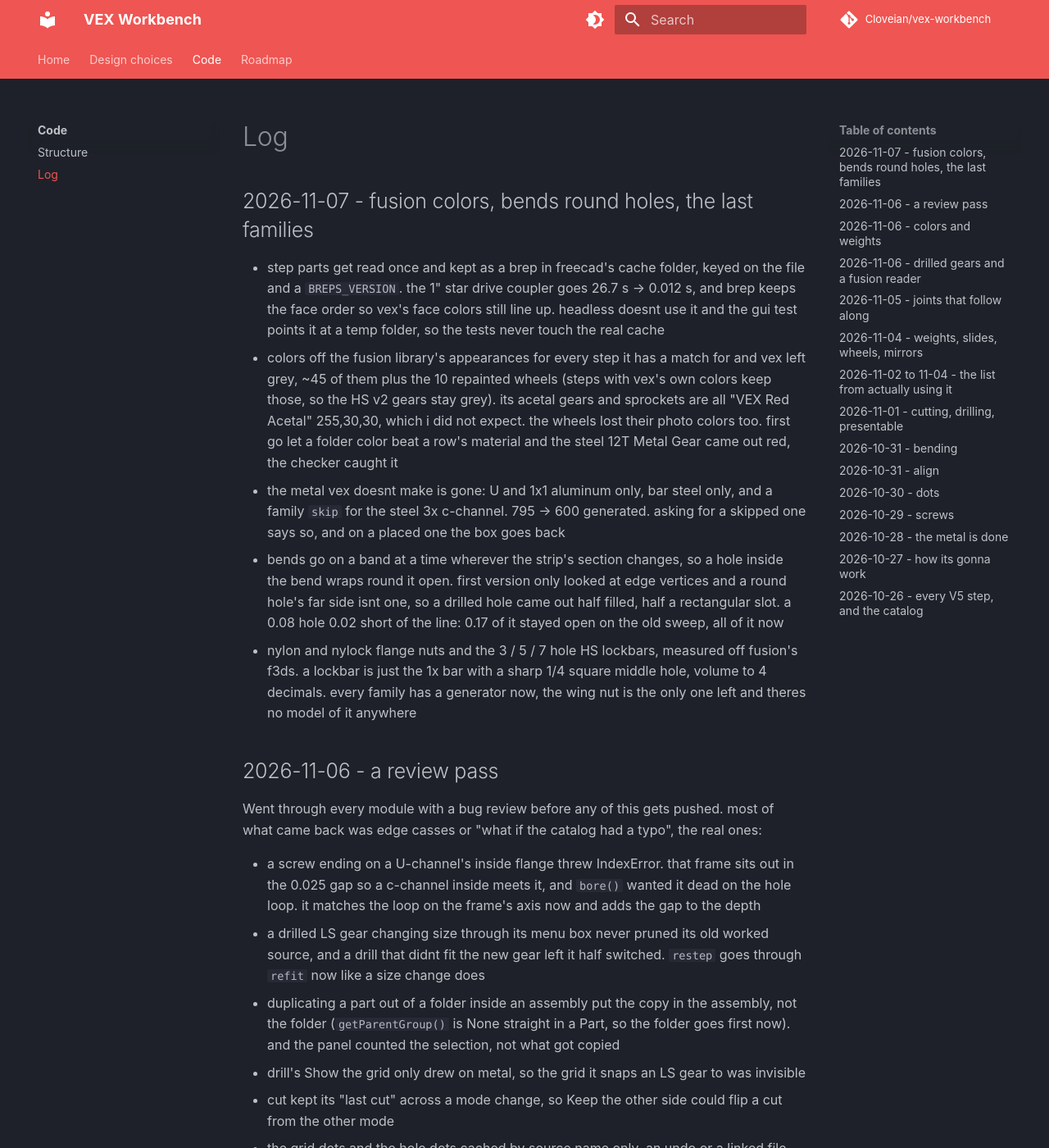
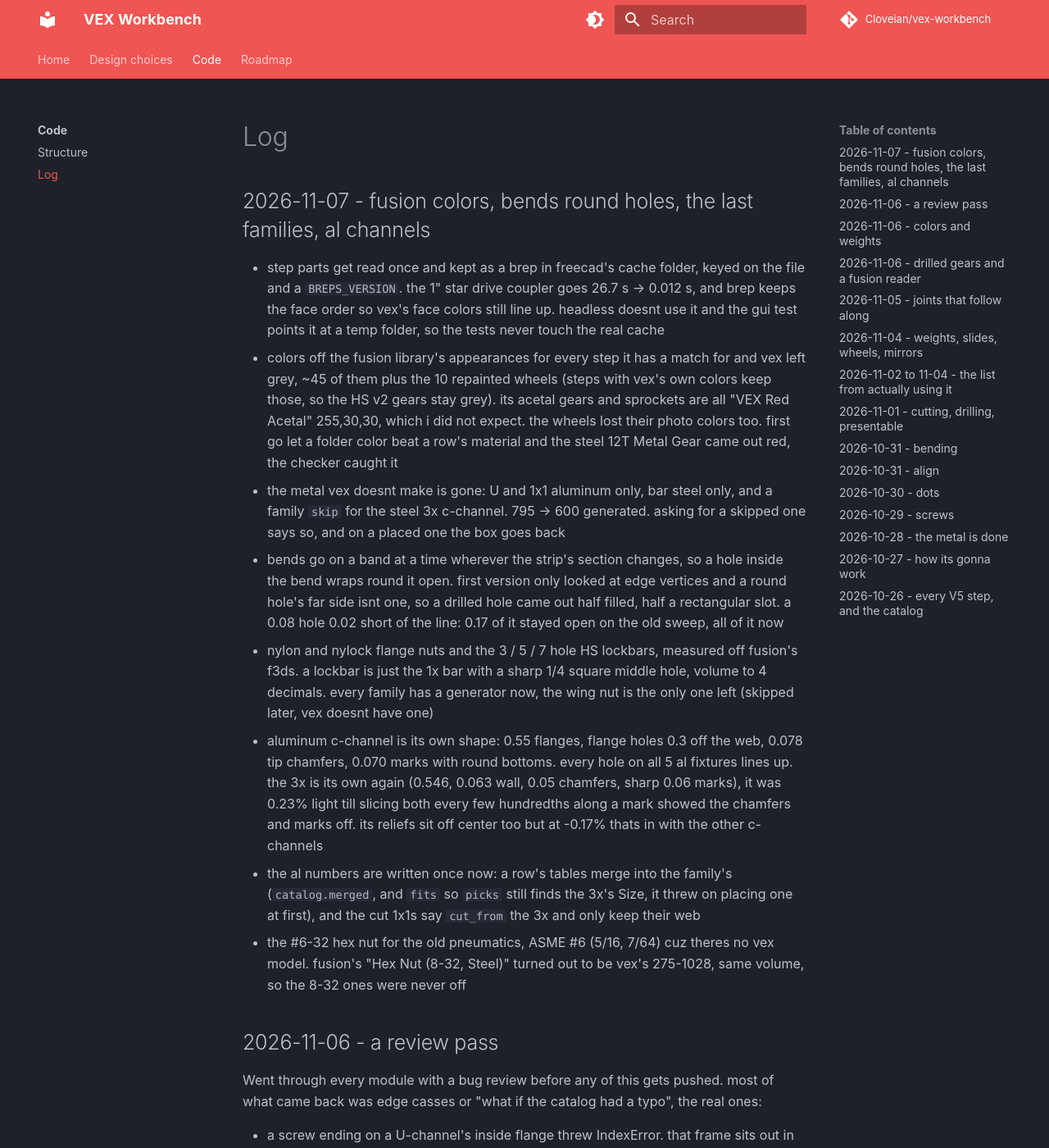
Before and after one commit to Cloveian/vex-workbench, an MkDocs documentation site: the page built from docs/code/log.md, in a window 1280 px wide and 1400 px high. Shown: the whole window at 82% size. Built offline with MkDocs 1.6.1 and Material for MkDocs 9.7.7, drawn with Linux system fonts in a browser that asks for light colours; comment, search, counter and statistics services are not loaded; some of the changed text lies outside the part shown.

Commit message:
log catches up on the al channels and the other hex nut

```diff
--- a/docs/code/log.md
+++ b/docs/code/log.md
@@ -1,12 +1,15 @@
 # Log
 
-## 2026-11-07 - fusion colors, bends round holes, the last families
+## 2026-11-07 - fusion colors, bends round holes, the last families, al channels
 
 - step parts get read once and kept as a brep in freecad's cache folder, keyed on the file and a `BREPS_VERSION`. the 1" star drive coupler goes 26.7 s -> 0.012 s, and brep keeps the face order so vex's face colors still line up. headless doesnt use it and the gui test points it at a temp folder, so the tests never touch the real cache
 - colors off the fusion library's appearances for every step it has a match for and vex left grey, ~45 of them plus the 10 repainted wheels (steps with vex's own colors keep those, so the HS v2 gears stay grey). its acetal gears and sprockets are all "VEX Red Acetal" 255,30,30, which i did not expect. the wheels lost their photo colors too. first go let a folder color beat a row's material and the steel 12T Metal Gear came out red, the checker caught it
 - the metal vex doesnt make is gone: U and 1x1 aluminum only, bar steel only, and a family `skip` for the steel 3x c-channel. 795 -> 600 generated. asking for a skipped one says so, and on a placed one the box goes back
 - bends go on a band at a time wherever the strip's section changes, so a hole inside the bend wraps round it open. first version only looked at edge vertices and a round hole's far side isnt one, so a drilled hole came out half filled, half a rectangular slot. a 0.08 hole 0.02 short of the line: 0.17 of it stayed open on the old sweep, all of it now
-- nylon and nylock flange nuts and the 3 / 5 / 7 hole HS lockbars, measured off fusion's f3ds. a lockbar is just the 1x bar with a sharp 1/4 square middle hole, volume to 4 decimals. every family has a generator now, the wing nut is the only one left and theres no model of it anywhere
+- nylon and nylock flange nuts and the 3 / 5 / 7 hole HS lockbars, measured off fusion's f3ds. a lockbar is just the 1x bar with a sharp 1/4 square middle hole, volume to 4 decimals. every family has a generator now, the wing nut is the only one left (skipped later, vex doesnt have one)
+- aluminum c-channel is its own shape: 0.55 flanges, flange holes 0.3 off the web, 0.078 tip chamfers, 0.070 marks with round bottoms. every hole on all 5 al fixtures lines up. the 3x is its own again (0.546, 0.063 wall, 0.05 chamfers, sharp 0.06 marks), it was 0.23% light till slicing both every few hundredths along a mark showed the chamfers and marks off. its reliefs sit off center too but at -0.17% thats in with the other c-channels
+- the al numbers are written once now: a row's tables merge into the family's (`catalog.merged`, and `fits` so `picks` still finds the 3x's Size, it threw on placing one at first), and the cut 1x1s say `cut_from` the 3x and only keep their web
+- the #6-32 hex nut for the old pneumatics, ASME #6 (5/16, 7/64) cuz theres no vex model. fusion's "Hex Nut (8-32, Steel)" turned out to be vex's 275-1028, same volume, so the 8-32 ones were never off
 
 ## 2026-11-06 - a review pass
 
@@ -190,7 +193,7 @@
 	- the 2x c-channel and the 2x2 / 3x3 angles have a staggered row down the middle (that 104 = 35\*2 + 34 from yesterday), the 3x and 5x channels dont
 	- plates have 0.127 diamonds on every grid point, the edge ones are the notches. the bar has the notches too but smaller (0.0798 deep), and its 0.056 thick
 	- notches every 5 holes on the free edges *and* through the bends, little count marks. not in yet
-- vs vex: plates 0.00%, bar -0.01%, angles and the 2x channel have every hole right and are +0.5 to +1.1% heavy till the count marks are in. the al channel steps are a different shape (0.55 tall, flange holes 0.3, the 5x ones flare to 2.545) so theyre just reported. and vex's 5x steel channels have the web holes 0.24 from one side, ours are centered
+- vs vex: plates 0.00%, bar -0.01%, angles and the 2x channel have every hole right and are +0.5 to +1.1% heavy till the count marks are in. the al channel steps are a different shape (0.55 tall, flange holes 0.3, ~~the 5x ones flare to 2.545~~ plain BoundBox lying, its 2.5) so theyre just reported. and vex's 5x steel channels have the web holes 0.24 from one side, ours are centered
 - count marks are in on the free edges, and the tip chamfers on the cut ends (0.064 on the steel channel, 0.09 on the angles). angles are +0.26 to +0.78% now, the 2x steel channel +0.84%. whats left is the bend reliefs at the count marks, a 0.0898 x 0.0798 diamond wrapped round the inside of the bend, so helicoid sides. *bleh*
 - parts can go in a document now. a VEX parts dock (families up top, greyed out till they have a generator, the fusion folders under, a search box), pick the options, Place. each variant gets one hidden `App::Part` source under "VEX parts", every placed one is a plain `App::Link` to it with the params as properties (Holes, Material, Size...). change one and a document observer points just that link at the other variant. had to be a plain `App::Link`, not `App::LinkPython`, the assembly code checks `TypeId == "App::Link"` exactly
 - snap to hole works. click holes on placed parts, hit Frame on hole, and an LCS goes on each exact center, z out of the face, x along the length. the hole is the nearest inner loop on a flat face to where you clicked (anything up to 0.5" across), so round 8-32 holes on step parts *should* work too. the smart motor has 206 loops under 0.5" tho, most of them tiny detail, so a near miss could grab a vent or a logo. tried 4 of its screw holes: 0.02" off lands right every time, at 0.05" one of the 4 loses to a nieghbor loop. needs a size filter or something. the frame lives in the source, so every copy of that part has it. two channels on a Fixed joint frame to frame come out **0.0 mm** apart (`tests/test_snap.py`, headless, the Assembly module is fine without a gui) *Yippee.*
```
